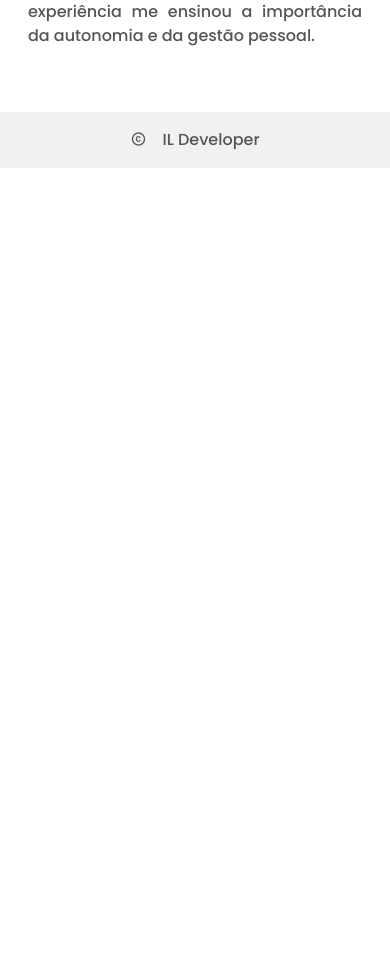
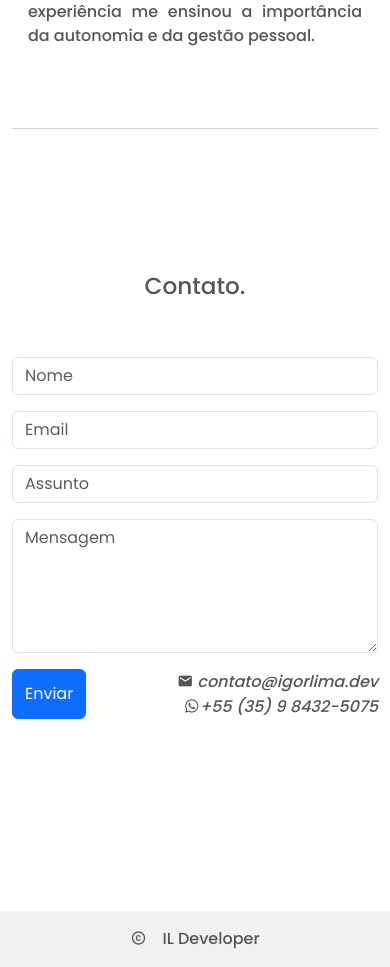
Before and after one commit to eaiigor/portifolio-igor-lima, an Angular app: page / in a window 390 px wide. Shown: the part 3800-4767 px from the top of the page. Before the commit the page ends 3968 px from the top, so only its background shows below. Built offline with nearby package versions, Linux system fonts and the light colour scheme.

Commit message:
Finish project

```diff
--- a/src/app/app.component.html
+++ b/src/app/app.component.html
@@ -3,5 +3,5 @@
     <app-about id="about"></app-about>
     <app-stacks id="stacks"></app-stacks>
     <app-experience id="experience"></app-experience>
-    <!-- <app-contact id="contact"></app-contact> -->
+    <app-contact id="contact"></app-contact>
     <app-footer></app-footer>
--- a/src/app/components/contact/contact.component.html
+++ b/src/app/components/contact/contact.component.html
@@ -7,7 +7,7 @@
                 <img src="assets/undraw_mailbox_re_dvds.svg" alt="email-box">
             </div>
 
-            <div class="pl-4 contact__form w-100">
+            <div class="ml-4 contact__form w-100 responsive-ml-4">
                 <form>
                     <div class="mb-3">
                         <input type="text" class="form-control" placeholder="Nome" formControlName="from_name" [ngClass]="{ 'is-invalid': isFieldInvalid('from_name') && isFieldTouched('from_name') }">
@@ -34,14 +34,16 @@
                             Campo obrigatório.
                         </div>
                     </div>
-                    <button (click)="sendEmail()" type="submit" class="btn btn-primary">Enviar</button>
-                    <div class="d-flex justify-content-between align-items-center w-100 mt-4">
-                        <div>
-                            <i class="mdi mdi-email"> contatoigorrochalima&#64;hotmail.com</i>
-                        </div>
+                    <div class="responsive-send-section">
+                        <button (click)="sendEmail()" type="submit" class="btn btn-primary">Enviar</button>
+                        <div class="d-flex justify-content-between align-items-center w-100 mt-4 responsive-contact">
+                            <div>
+                                <i class="mdi mdi-email"> contato&#64;igorlima.dev</i>
+                            </div>
 
-                        <div>
-                            <i class="mdi mdi-whatsapp">+55 (35) 9 8432-5075</i>
+                            <div>
+                                <i class="mdi mdi-whatsapp">+55 (35) 9 8432-5075</i>
+                            </div>
                         </div>
                     </div>
                 </form>
--- a/src/app/components/contact/contact.component.scss
+++ b/src/app/components/contact/contact.component.scss
@@ -2,7 +2,7 @@
     padding: 8rem 0 12rem 0;
 }
 
-.pl-4 {
+.ml-4 {
     margin-left: 4rem;
 }
 
@@ -20,3 +20,24 @@
     }
   }
 }
+
+@media screen and (max-width: 767px) {
+  .contact__svg {
+    display: none;
+  }
+
+  .responsive-ml-4 {
+    margin-left: 0 !important;
+  }
+
+  .responsive-contact {
+    flex-direction: column;
+    margin-top: 0!important;
+    align-items: end!important;
+  }
+
+  .responsive-send-section {
+    display: flex;
+    justify-content: space-between;
+  }
+}
```
